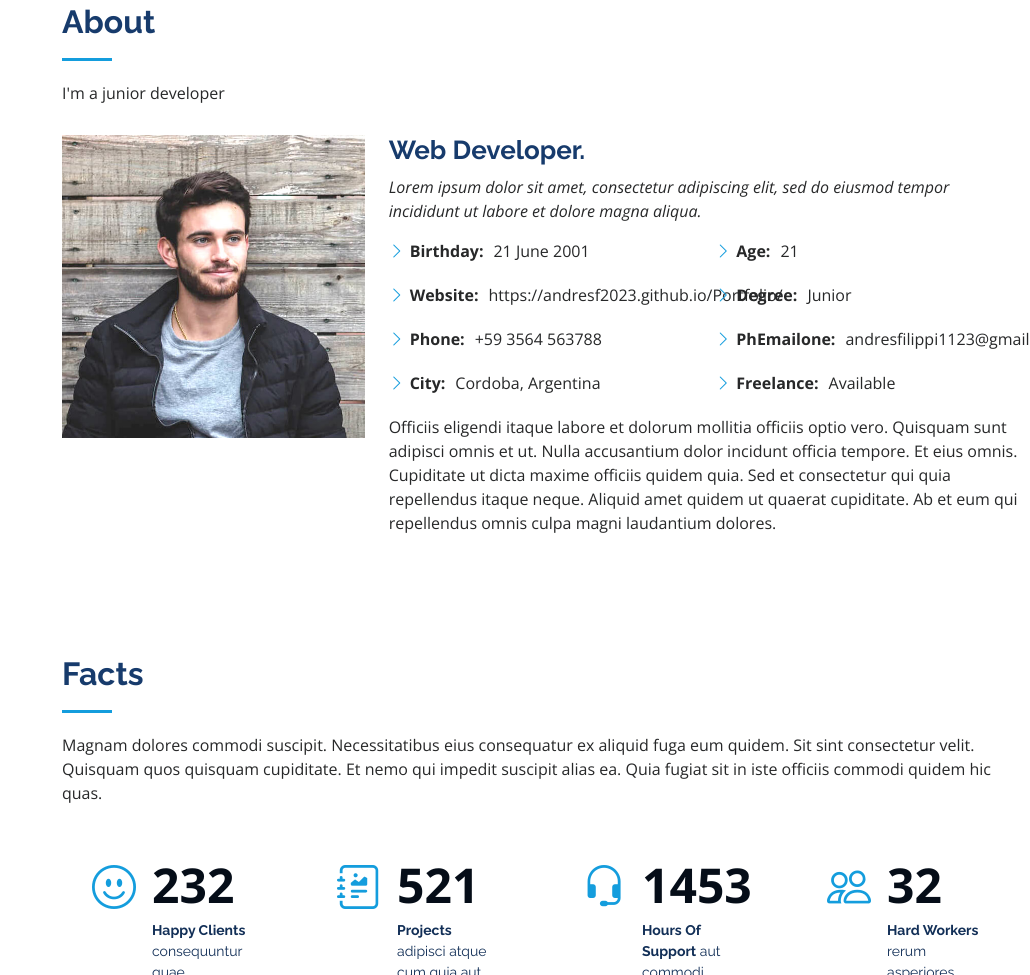
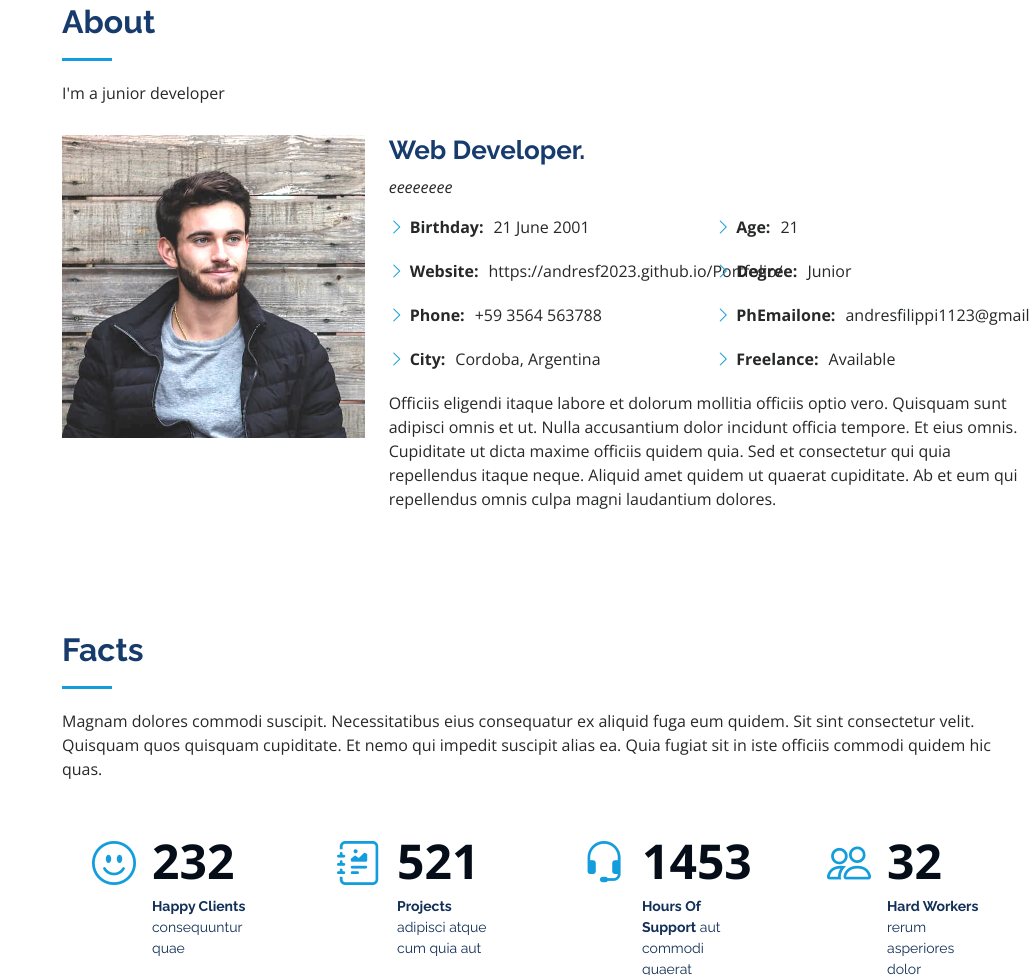
Before and after one commit to AndresF2023/Portfolio, a plain HTML site: page index.html in a window 1280 px wide. Shown: the part 857-1832 px from the top of the page, without its empty margins (250-1280 px from the left). Drawn offline with nearby package versions, Linux system fonts and the light colour scheme.

Commit message:
Cambio prueba

```diff
--- a/index.html
+++ b/index.html
@@ -96,8 +96,7 @@
           <div class="col-lg-8 pt-4 pt-lg-0 content" data-aos="fade-left">
             <h3>Web Developer.</h3>
             <p class="fst-italic">
-              Lorem ipsum dolor sit amet, consectetur adipiscing elit, sed do eiusmod tempor incididunt ut labore et dolore
-              magna aliqua.
+              eeeeeeee
             </p>
             <div class="row">
               <div class="col-lg-6">
```
